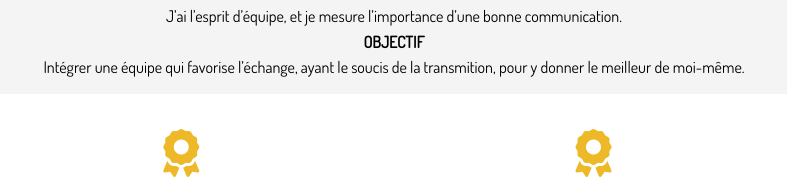
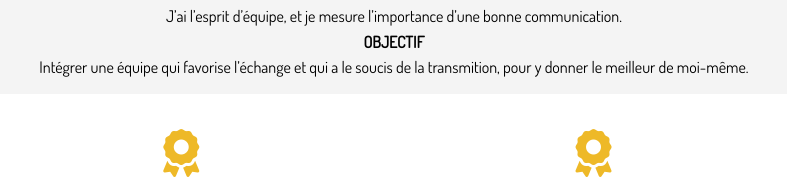
Before and after one commit to ROSORRNT/my-portfolio, a website: page dist/about.html in a window 1280 px wide. Shown: the part 367-557 px from the top of the page, 461-1248 px from the left. Drawn offline with Linux system fonts and the light colour scheme.

Commit message:
correction

```diff
--- a/dist/about.html
+++ b/dist/about.html
@@ -51,7 +51,7 @@
             <p>Je tire de la diversité des mes expériences la capacité de m’adapter. La programmation m’a appris à évoluer en autonomie et m’a donnée le goût de résoudre des problèmes.  Capable d’épouser un point de vue global, je n’en suis pas moins soucieux du détail. J’ai l’esprit d’équipe, et je mesure l’importance d’une bonne communication.</p>
             <h4>Objectif</h4>
             <p>
-              Intégrer une équipe qui favorise l’échange, ayant le soucis de la transmition, pour y donner le meilleur de moi-même.
+              Intégrer une équipe qui favorise l’échange et qui a le soucis de la transmition, pour y donner le meilleur de moi-même.
             </p>
           </div>
           <div class="award-3">
```
